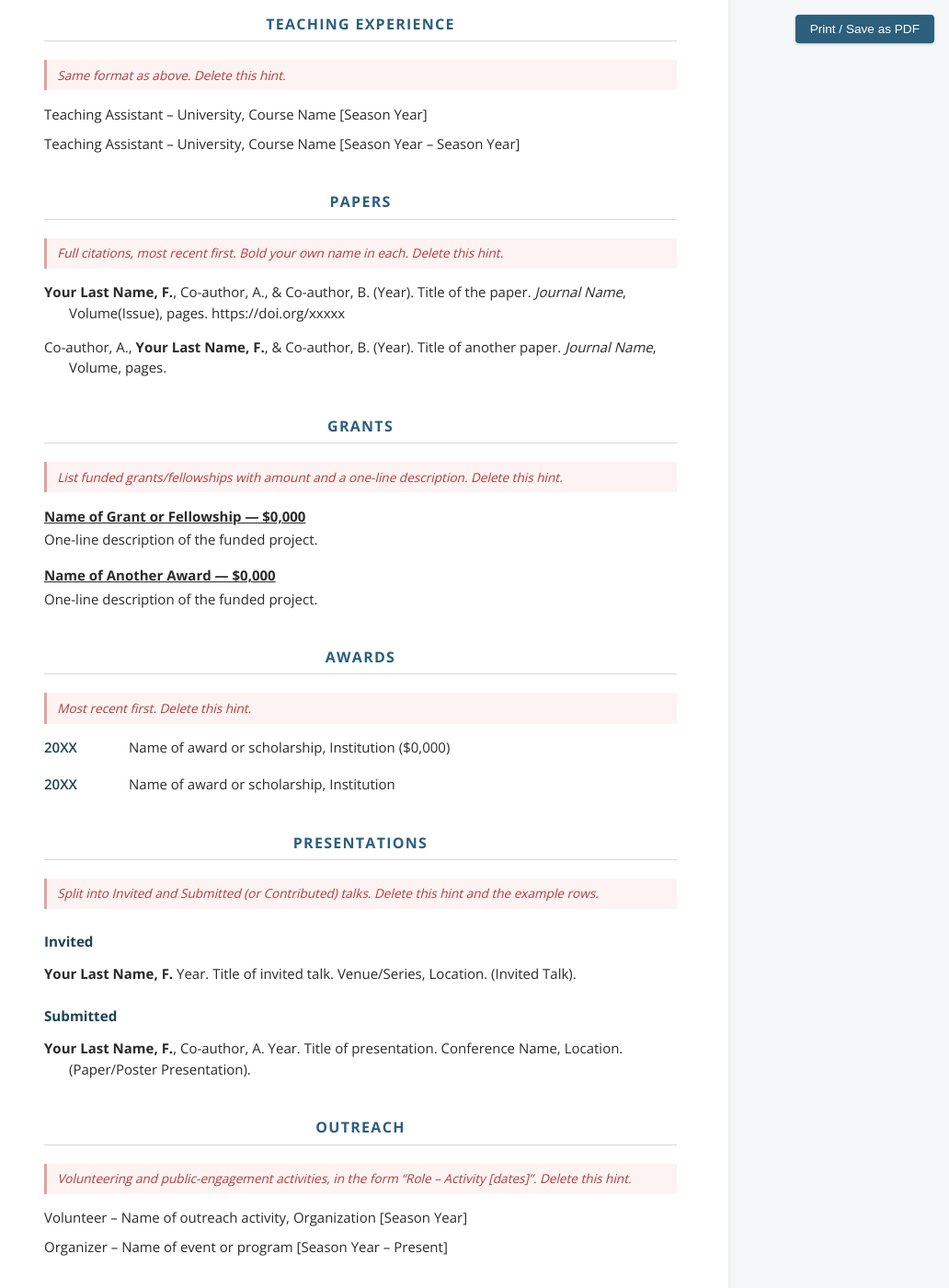
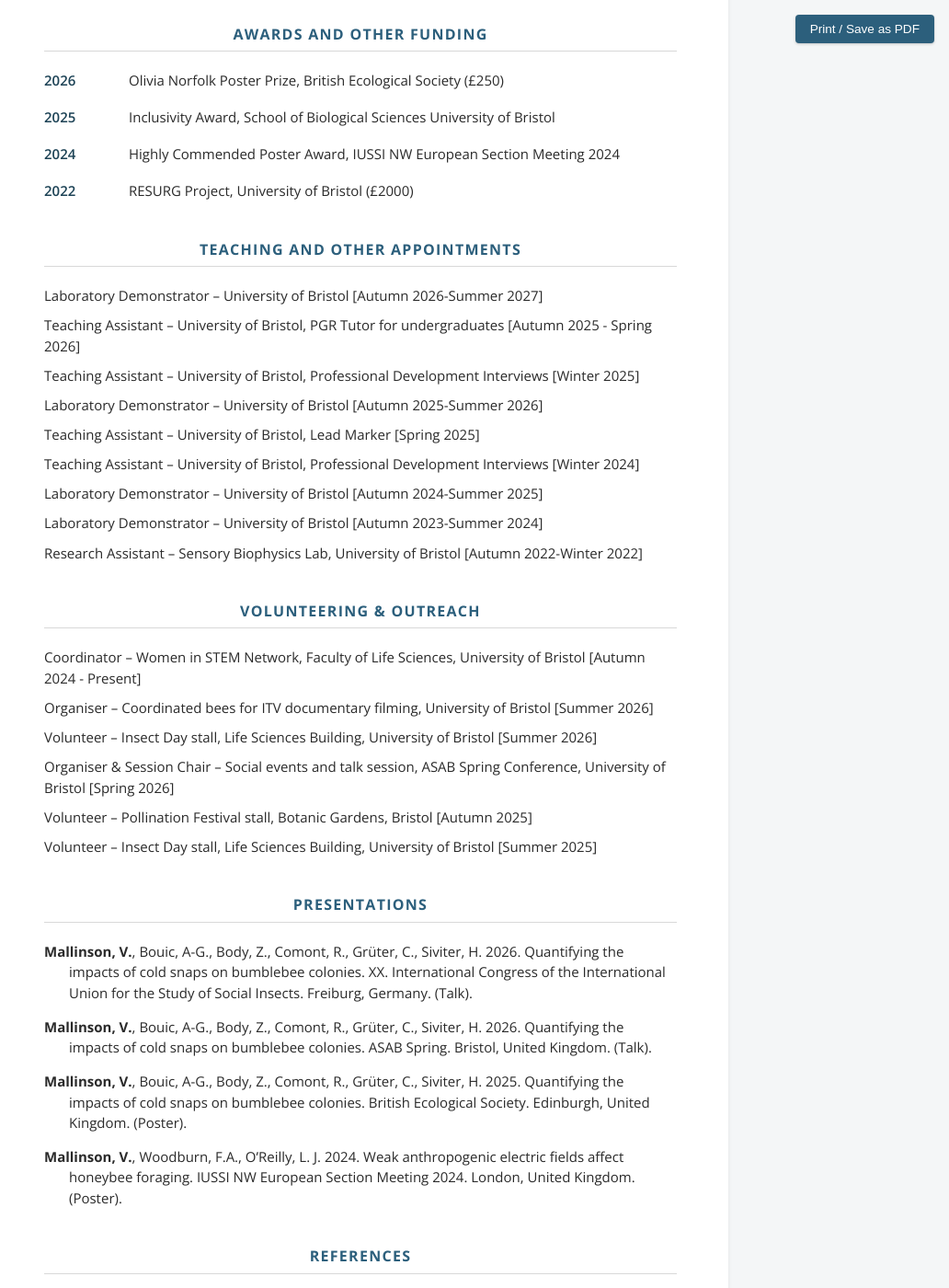
Before and after one commit to victoriamallinson-dev/CV, a Jekyll site: the page built from index.md, in a window 1280 px wide and 1400 px high, scrolled down 864 px. Shown: the whole window at 92% size, without its empty margins (248-1280 px from the left). Built offline with Jekyll 4.4.1, drawn with Linux system fonts in a browser that asks for light colours; some of the changed text lies outside the part shown.

Commit message:
Update index.md

```diff
--- a/index.md
+++ b/index.md
@@ -6,201 +6,128 @@ title: Victoria Mallinson — CV
 # Victoria Mallinson
 {: .name}
 
-Your Current Title / Program Here
+PhD Student in Bumblebee Research
 {: .tagline}
 
-Your Department, University or Organization
+School of Biological Sciences, University of Bristol
 {: .affiliation}
 
-[torimallinson27@gmail.com](mailto:torimallinson27@gmail.com) • [github.com/your-username](https://github.com/your-username) • [your-website.com](https://your-website.com)
+[victoria.j.mallinson@gmail.com](mailto:victoria.j.mallinson@gmail.com) • [victoriamallinson.co.uk](https://victoriamallinson.co.uk)
 {: .contact}
 
 ---
 
-## Currently
-
-*Replace this with one or two lines describing your current role — delete this hint when done.*
-{: .hint}
-
-- Current position, department/organization, institution [start year – present]
-
 ## Education
 
-*List your degrees, most recent first. Delete this hint and the example row.*
-{: .hint}
+2028
+: Ph.D. Bee Behaviour, Ecology and Conservation. University of Bristol.
+  Dissertation: *Quantifying the impacts of multiple anthropogenic stressors on bumblebee health*
+{: .entry}
+
+2024
+: MRes. Biological Sciences, University of Bristol.
+{: .entry}
+
+2023
+: MSci. Biological Sciences, University of Bristol.
+{: .entry}
+
+## Peer reviewed publications
+
+**Mallinson, V.J.**, Woodburn, F.A., and O’Reilly, L.J. (2025). Weak anthropogenic electric fields affect honeybee foraging. iScience 28, 112550. https://doi.org/10.1016/j.isci.2025.112550.
+{: .pub}
+
+## Publications in preperation
+
+**Mallinson, V.J.**, Comont, R., Grüter, C., and Siviter, H. (in prep) BumbleScale: An automated system for continuous, individual-level tracking of foraging bumblebees.
+{: .pub}
+
+**Mallinson, V.J.**, Bouic, A-G., Body, Z., Comont, R., Grüter, C., and Siviter, H. (in prep) Quantifying the impacts of extreme cold snaps on bumblebee colony health and foraging.
+{: .pub}
+
+**Mallinson, V.J.**, O’Reilly, L.J., and Robert, D. (in prep) Electrostatic interactions in pollination: Charge dynamics in anthers and petals.
+{: .pub}
+
+## Awards and other funding
 
 2026
-: Ph.D. Your Field, Your University
-  Dissertation: *Working title of your dissertation.*
+: Olivia Norfolk Poster Prize, British Ecological Society (£250)
 {: .entry}
 
-20XX
-: M.S./M.A. Your Field, Your University
+2025
+: Inclusivity Award, School of Biological Sciences University of Bristol
 {: .entry}
 
-20XX
-: B.S./B.A. Your Field, Your University, with honours / distinctions if any
+2024
+: Highly Commended Poster Award, IUSSI NW European Section Meeting 2024
 {: .entry}
 
-## Research experience
+2022
+: RESURG Project, University of Bristol (£2000)
+{: .entry}
 
-*List research positions, most recent first, in the form "Role – Lab/Organization [dates]". Delete this hint.*
-{: .hint}
+## Teaching and other appointments
 
-Research Assistant – Dr. Name's Laboratory, University [Season Year – Season Year]
+Laboratory Demonstrator – University of Bristol [Autumn 2026-Summer 2027]
 {: .appt}
 
-Research Associate – Department, Institution [Season Year – Present]
+Teaching Assistant – University of Bristol, PGR Tutor for undergraduates [Autumn 2025 - Spring 2026]
 {: .appt}
 
-## Teaching experience
-
-*Same format as above. Delete this hint.*
-{: .hint}
-
-Teaching Assistant – University, Course Name [Season Year]
+Teaching Assistant – University of Bristol, Professional Development Interviews [Winter 2025]
 {: .appt}
 
-Teaching Assistant – University, Course Name [Season Year – Season Year]
+Laboratory Demonstrator – University of Bristol [Autumn 2025-Summer 2026]
 {: .appt}
 
-## Papers
+Teaching Assistant – University of Bristol, Lead Marker [Spring 2025]
+{: .appt}
 
-*Full citations, most recent first. Bold your own name in each. Delete this hint.*
-{: .hint}
+Teaching Assistant – University of Bristol, Professional Development Interviews [Winter 2024]
+{: .appt}
 
-**Your Last Name, F.**, Co-author, A., & Co-author, B. (Year). Title of the paper. *Journal Name*, Volume(Issue), pages. https://doi.org/xxxxx
-{: .pub}
+Laboratory Demonstrator – University of Bristol [Autumn 2024-Summer 2025]
+{: .appt}
 
-Co-author, A., **Your Last Name, F.**, & Co-author, B. (Year). Title of another paper. *Journal Name*, Volume, pages.
-{: .pub}
+Laboratory Demonstrator – University of Bristol [Autumn 2023-Summer 2024]
+{: .appt}
 
-## Grants
+Research Assistant – Sensory Biophysics Lab, University of Bristol [Autumn 2022-Winter 2022]
+{: .appt}
 
-*List funded grants/fellowships with amount and a one-line description. Delete this hint.*
-{: .hint}
+## Volunteering & Outreach
 
-Name of Grant or Fellowship — $0,000
-{: .grant-title}
+Coordinator – Women in STEM Network, Faculty of Life Sciences, University of Bristol [Autumn 2024 - Present]
+{: .appt}
 
-One-line description of the funded project.
-{: .grant-desc}
+Organiser – Coordinated bees for ITV documentary filming, University of Bristol [Summer 2026]
+{: .appt}
 
-Name of Another Award — $0,000
-{: .grant-title}
+Volunteer – Insect Day stall, Life Sciences Building, University of Bristol [Summer 2026]
+{: .appt}
 
-One-line description of the funded project.
-{: .grant-desc}
+Organiser & Session Chair – Social events and talk session, ASAB Spring Conference, University of Bristol [Spring 2026]
+{: .appt}
 
-## Awards
+Volunteer – Pollination Festival stall, Botanic Gardens, Bristol [Autumn 2025]
+{: .appt}
 
-*Most recent first. Delete this hint.*
-{: .hint}
-
-20XX
-: Name of award or scholarship, Institution ($0,000)
-{: .entry}
-
-20XX
-: Name of award or scholarship, Institution
-{: .entry}
+Volunteer – Insect Day stall, Life Sciences Building, University of Bristol [Summer 2025]
+{: .appt}
 
 ## Presentations
 
-*Split into Invited and Submitted (or Contributed) talks. Delete this hint and the example rows.*
-{: .hint}
-
-### Invited
-
-**Your Last Name, F.** Year. Title of invited talk. Venue/Series, Location. (Invited Talk).
+**Mallinson, V.**, Bouic, A-G., Body, Z., Comont, R., Grüter, C., Siviter, H. 2026. Quantifying the impacts of cold snaps on bumblebee colonies. XX. International Congress of the International Union for the Study of Social Insects. Freiburg, Germany. (Talk).
 {: .pub}
 
-### Submitted
-
-**Your Last Name, F.**, Co-author, A. Year. Title of presentation. Conference Name, Location. (Paper/Poster Presentation).
+**Mallinson, V.**, Bouic, A-G., Body, Z., Comont, R., Grüter, C., Siviter, H. 2026. Quantifying the impacts of cold snaps on bumblebee colonies. ASAB Spring. Bristol, United Kingdom. (Talk).
 {: .pub}
 
-## Outreach
-
-*Volunteering and public-engagement activities, in the form "Role – Activity [dates]". Delete this hint.*
-{: .hint}
-
-Volunteer – Name of outreach activity, Organization [Season Year]
-{: .appt}
-
-Organizer – Name of event or program [Season Year – Present]
-{: .appt}
-
-## Involvement
-
-*Group entries under the organizations you've been involved with. Delete this hint.*
-{: .hint}
-
-### Your University
-
-Representative – Student Representative to Departmental Faculty [Year – Present]
-{: .appt}
-
-Secretary – Graduate Student Association [Year – Year]
-{: .appt}
-
-### Professional involvement
-
-Vice President – Name of Professional Group [Year – Present]
-{: .appt}
-
-## Mentoring
-
-*Students/mentees supervised, in the form "Name, Role/Project [dates]". Delete this hint.*
-{: .hint}
-
-Mentee Name, Undergraduate Research Assistant, Project Title [Season Year – Season Year]
-{: .appt}
-
-## Media
-
-*Press coverage, podcasts, interviews, in citation style. Delete this hint.*
-{: .hint}
-
-Outlet Name. (Year). *Title of the piece or segment.* Link or description.
+**Mallinson, V.**, Bouic, A-G., Body, Z., Comont, R., Grüter, C., Siviter, H. 2025. Quantifying the impacts of cold snaps on bumblebee colonies. British Ecological Society. Edinburgh, United Kingdom. (Poster).
 {: .pub}
 
-## Technical skills and languages
-
-*Short phrases work best — this list renders in columns. Delete this hint and the example items.*
-{: .hint}
-
-- Skill or software one
-- Skill or software two
-- Skill or software three
-- Programming language one
-- Programming language two
-- Spoken language — fluency level
-{: .columns}
-
-## Areas of experience
-
-*Delete this hint and the example items.*
-{: .hint}
-
-- Area of experience one
-- Area of experience two
-- Area of experience three
-- Area of experience four
-{: .columns}
-
-## Projects
-
-*Personal or side projects, each with a short description and optional link. Delete this hint.*
-{: .hint}
-
-### Project Name
-
-One or two sentences describing the project and your role in it. [Link](https://example.com)
-
-### Another Project Name
-
-One or two sentences describing the project and your role in it.
+**Mallinson, V.**, Woodburn, F.A., O'Reilly, L. J. 2024. Weak anthropogenic electric fields affect honeybee foraging. IUSSI NW European Section Meeting 2024. London, United Kingdom. (Poster).
+{: .pub}
 
 ## References
 
```
